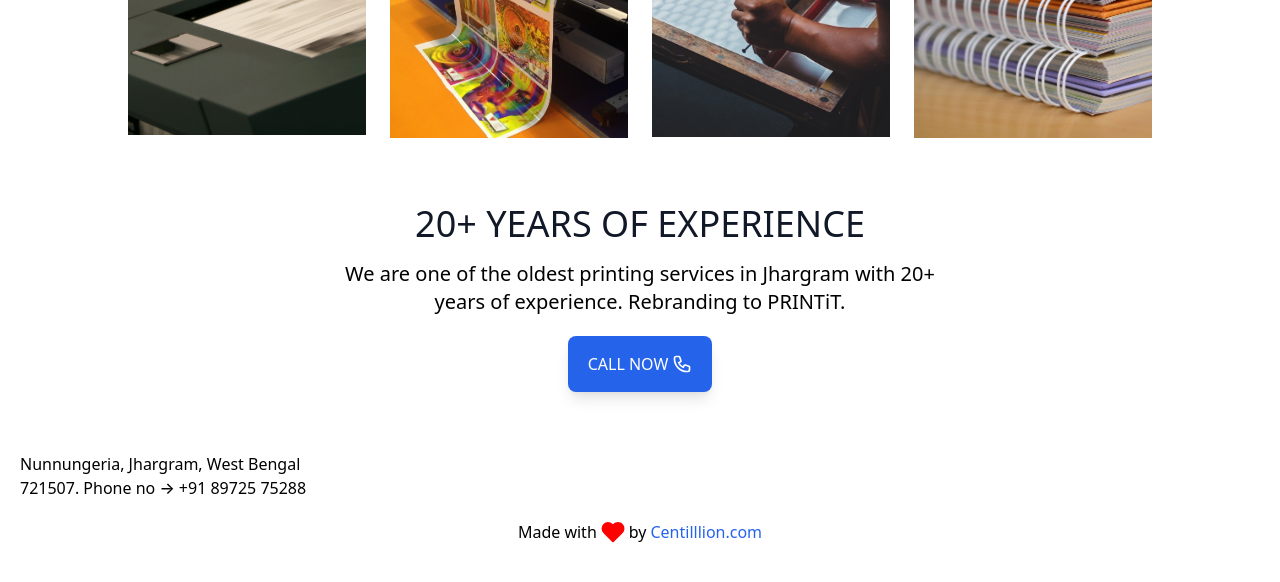
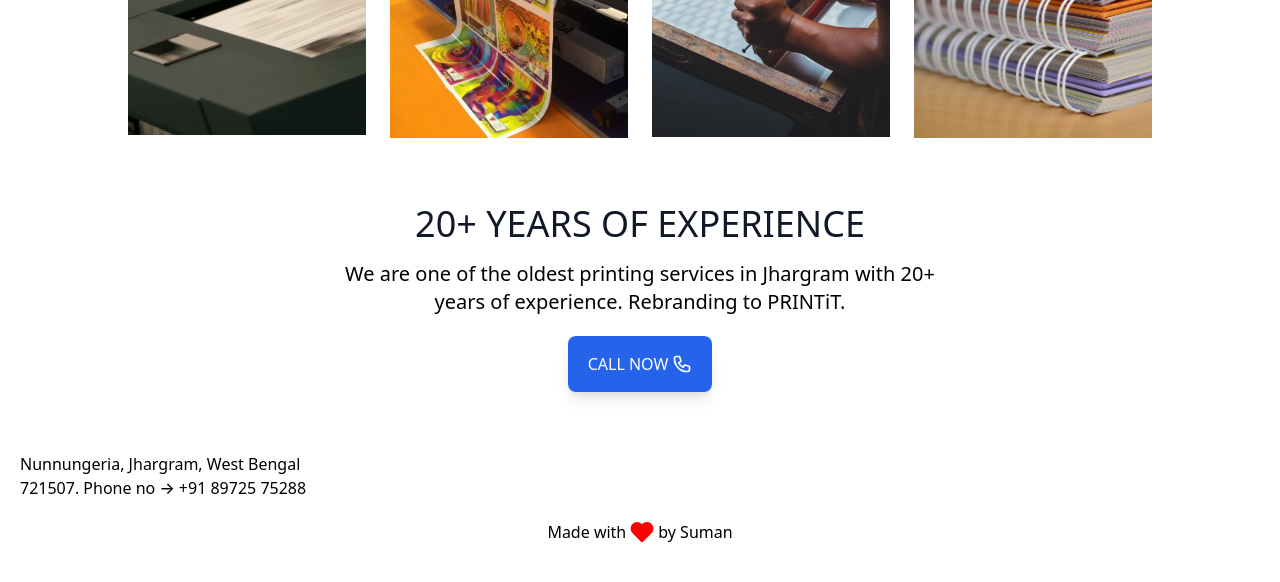
Before and after one commit to Centilllion/madhuriprinters, a Gatsby site: page / in a window 1280 px wide. Shown: the part 977-1559 px from the top of the page. Built offline with nearby package versions, Linux system fonts and the light colour scheme; Gatsby itself is replaced by a stand-in of ours.

Commit message:
Update index.js

```diff
--- a/src/pages/index.js
+++ b/src/pages/index.js
@@ -123,7 +123,7 @@
 <div class="flex flex-row items-center">
   Made with <svg class="ml-1 mr-1" width="24" height="22" viewBox="0 0 24 22" fill="none" xmlns="http://www.w3.org/2000/svg">
 <path d="M20.84 3.60999C20.3292 3.099 19.7228 2.69364 19.0554 2.41708C18.3879 2.14052 17.6725 1.99817 16.95 1.99817C16.2275 1.99817 15.5121 2.14052 14.8446 2.41708C14.1772 2.69364 13.5708 3.099 13.06 3.60999L12 4.66999L10.94 3.60999C9.90831 2.5783 8.50903 1.9987 7.05 1.9987C5.59097 1.9987 4.19169 2.5783 3.16 3.60999C2.12831 4.64169 1.54871 6.04096 1.54871 7.49999C1.54871 8.95903 2.12831 10.3583 3.16 11.39L4.22 12.45L12 20.23L19.78 12.45L20.84 11.39C21.351 10.8792 21.7564 10.2728 22.0329 9.60535C22.3095 8.93789 22.4518 8.22248 22.4518 7.49999C22.4518 6.77751 22.3095 6.0621 22.0329 5.39464C21.7564 4.72718 21.351 4.12075 20.84 3.60999Z" fill="#FF0000" stroke="#FF0000" stroke-width="2" stroke-linecap="round" stroke-linejoin="round"/>
-</svg> by<a class="ml-1 text-blue-600 hover:text-blue-800" target="_blank" rel="noopener" href="https://www.centilllion.com">Centilllion.com</a>
+</svg> by Suman
 </div>
 </div>
 
```
